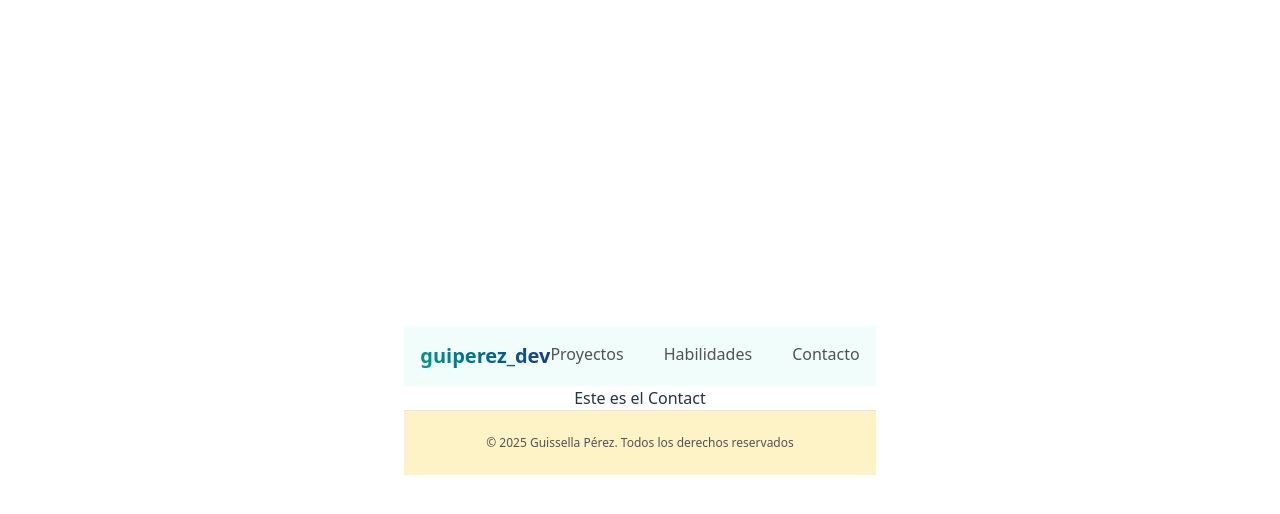
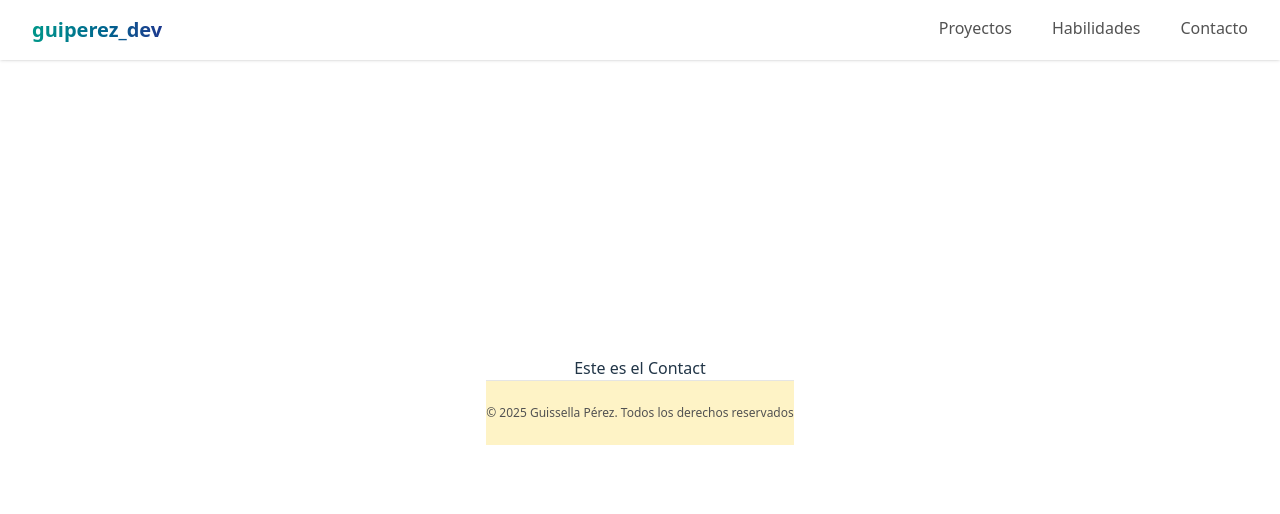
Before and after one commit to guiss26/portafolio-guissella, a React (Vite) app: page /Contact in a window 1280 px wide. Shown: the top 514 px of the page. Built offline with nearby package versions, Linux system fonts and the light colour scheme.

Commit message:
style(ui): update font weight and size

```diff
--- a/src/components/Navbar.jsx
+++ b/src/components/Navbar.jsx
@@ -3,18 +3,20 @@
 export default function Navbar() {
     return (
         <>
-        <header className="bg-teal-50 flex p-4">
+        <header className="fixed top-0 left-0 right-0 z-50 bg-white/80 backdrop-blur-md shadow-sm flex py-4 px-8">
             <nav className="flex justify-between w-full">
                 <div>
-                    <h3 className="text-xl font-semibold bg-gradient-to-r from-teal-600 to-blue-900 bg-clip-text text-transparent">guiperez_dev</h3>
+                    <h3 className="text-xl font-semibold bg-linear-to-r from-teal-600 to-blue-900 bg-clip-text text-transparent">guiperez_dev</h3>
                 </div>
                 <div>
                     <ul className="flex gap-10">
-                        <li className="text-neutral-600 hover:text-teal-700 transition-colors">Proyectos</li>
-                        <li className="text-neutral-600 hover:text-teal-700 transition-colors">Habilidades</li>
-                        <li className="text-neutral-600 hover:text-teal-700 transition-colors">Contacto</li>
+                        <li className="text-neutral-600 hover:text-teal-700 transition-colors font-medium">Proyectos</li>
+                        <li className="text-neutral-600 hover:text-teal-700 transition-colors font-medium">Habilidades</li>
+                        <li className="text-neutral-600 hover:text-teal-700 transition-colors font-medium">Contacto</li>
                     </ul>
                 </div>
+
+                {/* añadir modo oscuro */}
             </nav>
         </header>
         </>
```
